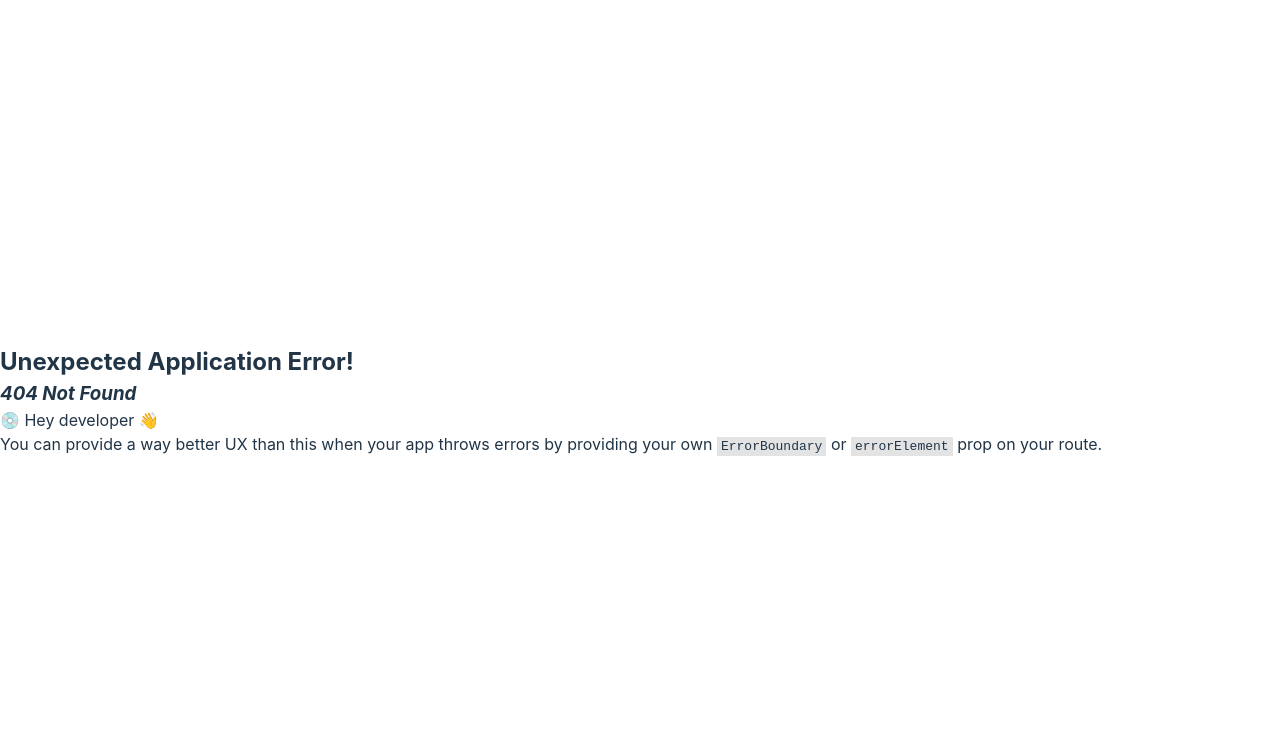
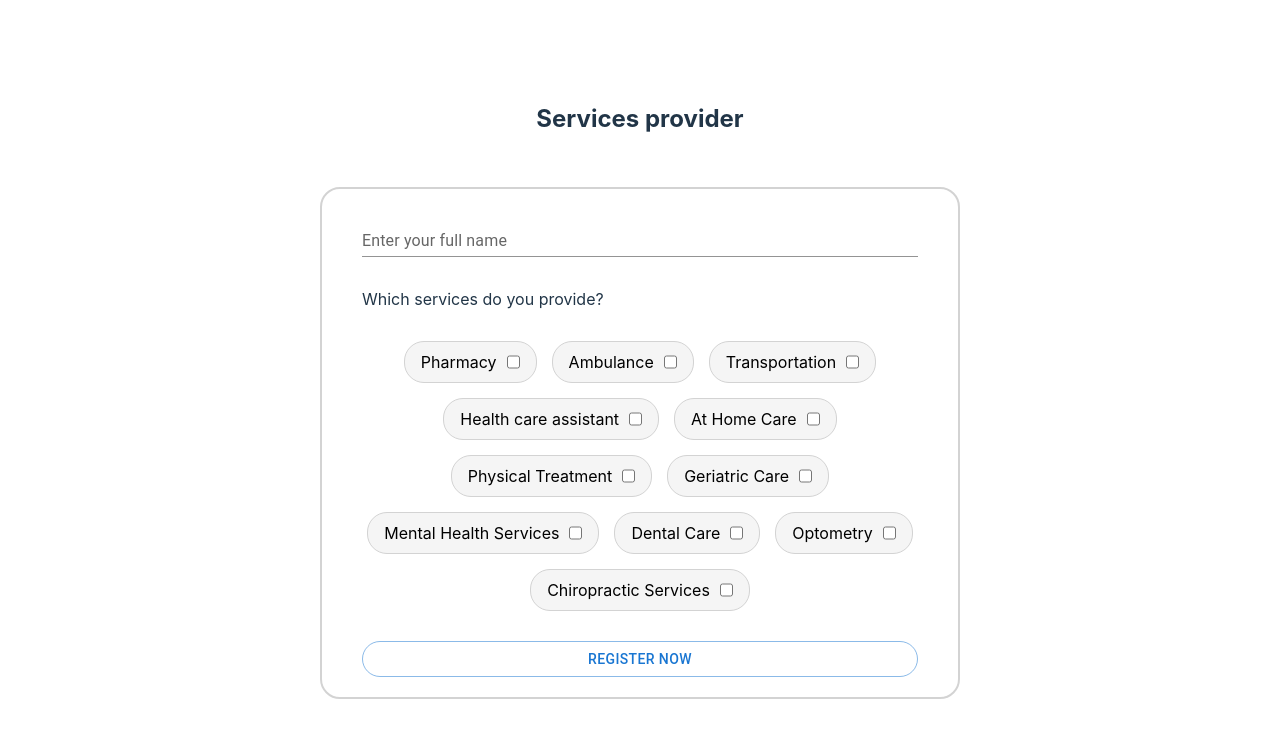
Before and after one commit to nuno-studiographene/depeche-node, a React (Vite) app in the folder nodependents/: page /signup/worker in a window 1280 px wide. Before the commit this address had no page. Shown: the top 738 px of the page. Built offline with nearby package versions, Linux system fonts and the light colour scheme.

Commit message:
worker signup

```diff
--- a/nodependents/src/utils/constants.js
+++ b/nodependents/src/utils/constants.js
@@ -1,6 +1,7 @@
-const SERVICES = [
+export const SERVICES = [
   { name: "Pharmacy", value: "pharmacy" },
   { name: "Ambulance", value: "ambulance" },
+  { name: "Transportation", value: "transportation" },
   { name: "Health care assistant", value: "health-care-assistant" },
   { name: "At Home Care", value: "at-home-care" },
   { name: "Physical Treatment", value: "physical-treatment" },
--- a/nodependents/src/views/home/index.jsx
+++ b/nodependents/src/views/home/index.jsx
@@ -5,7 +5,8 @@ const Home = () => {
     <div>
       <header>
         <h1>Home</h1>
-        <Link to={`/signup`}>Signupx</Link>
+        <Link to={`/signup`}>Signup user</Link>
+        <Link to={`/signup/worker`}>Signup worker</Link>
       </header>
     </div>
   );
--- a/nodependents/src/views/signup/worker/index.jsx
+++ b/nodependents/src/views/signup/worker/index.jsx
@@ -1,31 +1,97 @@
+import { Button, TextField } from "@mui/material";
+import { SERVICES } from "../../../utils/constants";
+import { useState } from "react";
+
 const WorkerSignup = () => {
-  const workerServices = [
-    { name: "Pharmacy", value: "pharmacy" },
-    { name: "Ambulance", value: "ambulance" },
-    { name: "Health care assistant", value: "health-care-assistant" },
-    { name: "At Home Care", value: "at-home-care" },
-    { name: "Physical Treatment", value: "physical-treatment" },
-    { name: "Geriatric Care", value: "geriatric-care" },
-    { name: "Mental Health Services", value: "mental-health-services" },
-    { name: "Dental Care", value: "dental-care" },
-    { name: "Optometry", value: "optometry" },
-    { name: "Chiropractic Services", value: "chiropractic-services" },
-  ];
+  const [selectedServices, setSelectedServices] = useState([]);
+  const [fullName, setFullName] = useState("");
+
+  const handleCheckboxSelect = (e) => {
+    const value = e.target.value;
+    if (selectedServices.includes(value)) {
+      setSelectedServices(
+        selectedServices.filter((service) => service !== value)
+      );
+    } else {
+      setSelectedServices([...selectedServices, value]);
+    }
+  };
+
+  const handleName = (e) => {
+    setFullName(e.target.value);
+  };
+
+  console.log(fullName);
   return (
-    <div>
+    <section
+      style={{
+        width: "100vw",
+        height: "100vh",
+        display: "flex",
+        flexDirection: "column",
+        alignItems: "center",
+        justifyContent: "center",
+        gap: "50px",
+      }}
+    >
       <header>
-        <h1>WORKER SIGNUP</h1>
+        <h1>Services provider</h1>
       </header>
-      <main>
-        <section>
-          <form>
-            {workerServices.map((service) => (
-              <div style={{ width: "50px", height: "50px" }}></div>
-            ))}
-          </form>
-        </section>
-      </main>
-    </div>
+      <form
+        style={{
+          border: "solid 2px lightgray",
+          borderRadius: "20px",
+          padding: "20px 40px",
+          display: "flex",
+          flexDirection: "column",
+          justifyContent: "center",
+          width: "50%",
+          gap: "30px",
+        }}
+      >
+        <TextField
+          id="standard-basic"
+          label="Enter your full name"
+          variant="standard"
+          value={fullName}
+          onChange={(e) => handleName(e)}
+        />
+
+        <p>Which services do you provide?</p>
+        <div
+          style={{
+            display: "flex",
+            flexWrap: "wrap",
+            justifyContent: "center",
+            gap: "15px",
+          }}
+        >
+          {SERVICES.map((service, index) => (
+            <label
+              onClick={(e) => {
+                handleCheckboxSelect(e);
+              }}
+              key={service.value + index}
+              style={{
+                display: "flex",
+                gap: "10px",
+                padding: "8px 16px",
+                borderRadius: "20px",
+                border: "solid 1px lightgray",
+                backgroundColor: "whitesmoke",
+                color: "black",
+              }}
+            >
+              {service.name}
+              <input type="checkbox" value={service.value} />
+            </label>
+          ))}
+        </div>
+        <Button variant="outlined" type="submit" sx={{ borderRadius: "20px" }}>
+          Register now
+        </Button>
+      </form>
+    </section>
   );
 };
 
```
Also changed, not shown: nodependents/src/main.jsx (+6 -6 lines).
